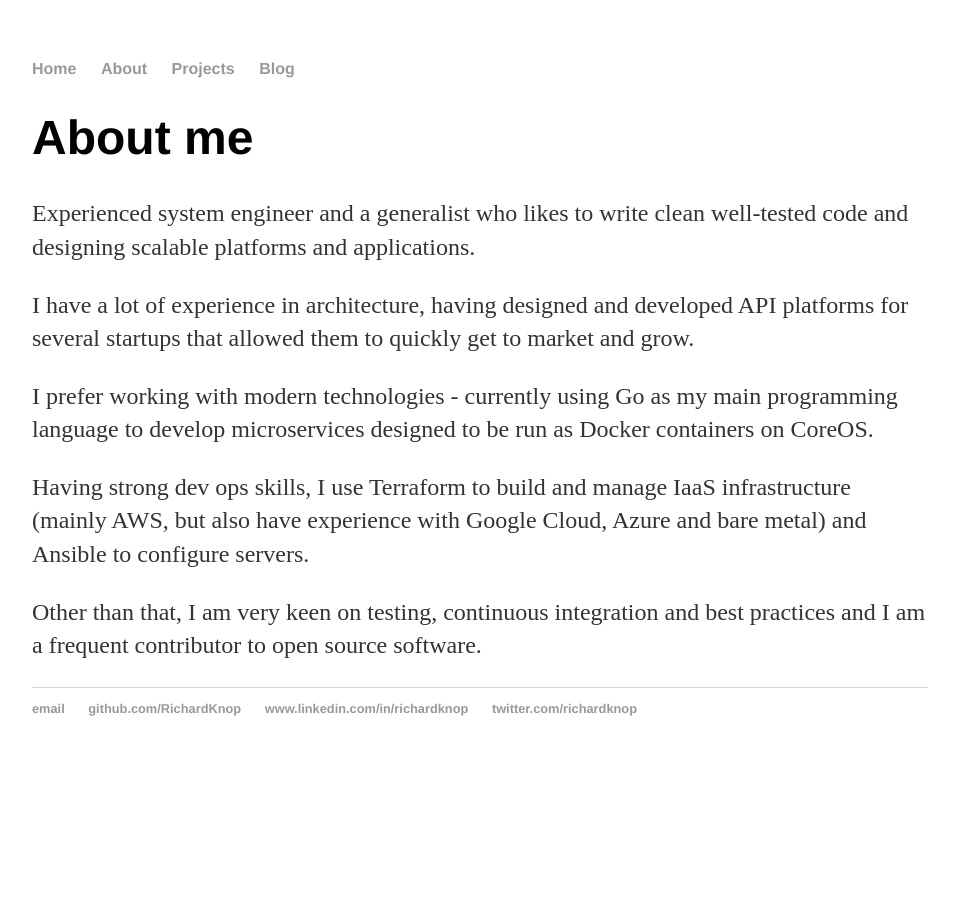
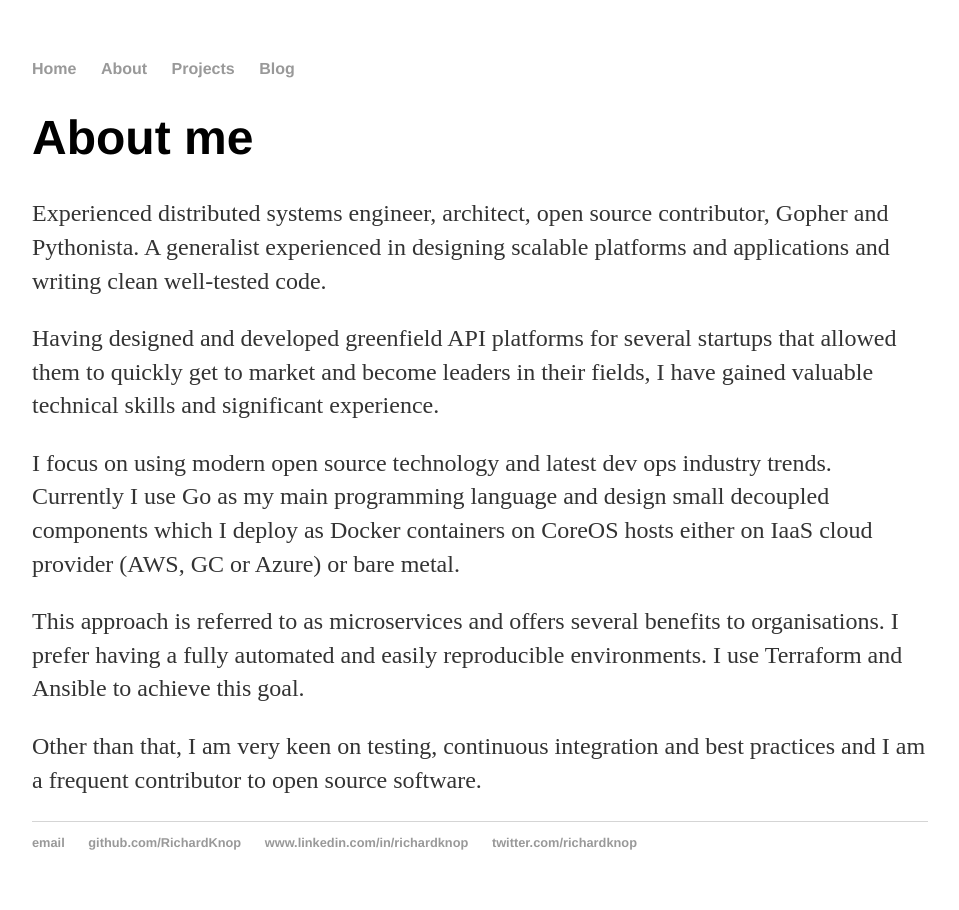
Before and after one commit to RichardKnop/richardknop.github.io, a Jekyll site: the page built from about/index.html, in a window 1280 px wide. Shown: the whole page, without its empty margins (160-1119 px from the left). Built offline with Jekyll 4.4.1, drawn with Linux system fonts in a browser that asks for light colours.

Commit message:
Update index.html

```diff
--- a/about/index.html
+++ b/about/index.html
@@ -5,13 +5,13 @@ title: Richard Knop | About
 <div class="blurb">
   <h1>About me</h1>
 
-  <p>Experienced system engineer and a generalist who likes to write clean well-tested code and designing scalable platforms and applications.</p>
+  <p>Experienced distributed systems engineer, architect, open source contributor, Gopher and Pythonista. A generalist experienced in designing scalable platforms and applications and writing clean well-tested code.</p>
 
-  <p>I have a lot of experience in architecture, having designed and developed API platforms for several startups that allowed them to quickly get to market and grow.</p>
+  <p>Having designed and developed greenfield API platforms for several startups that allowed them to quickly get to market and become leaders in their fields, I have gained valuable technical skills and significant experience.</p>
 
-  <p>I prefer working with modern technologies - currently using Go as my main programming language to develop microservices designed to be run as Docker containers on CoreOS.</p>
+  <p>I focus on using modern open source technology and latest dev ops industry trends. Currently I use Go as my main programming language and design small decoupled components which I deploy as Docker containers on CoreOS hosts either on IaaS cloud provider (AWS, GC or Azure) or bare metal.</p>
 
-  <p>Having strong dev ops skills, I use Terraform to build and manage IaaS infrastructure (mainly AWS, but also have experience with Google Cloud, Azure and bare metal) and Ansible to configure servers.</p>
+  <p>This approach is referred to as microservices and offers several benefits to organisations. I prefer having a fully automated and easily reproducible environments. I use Terraform and Ansible to achieve this goal.</p>
 
   <p>Other than that, I am very keen on testing, continuous integration and best practices and I am a frequent contributor to open source software.</p>
 </div>
```
